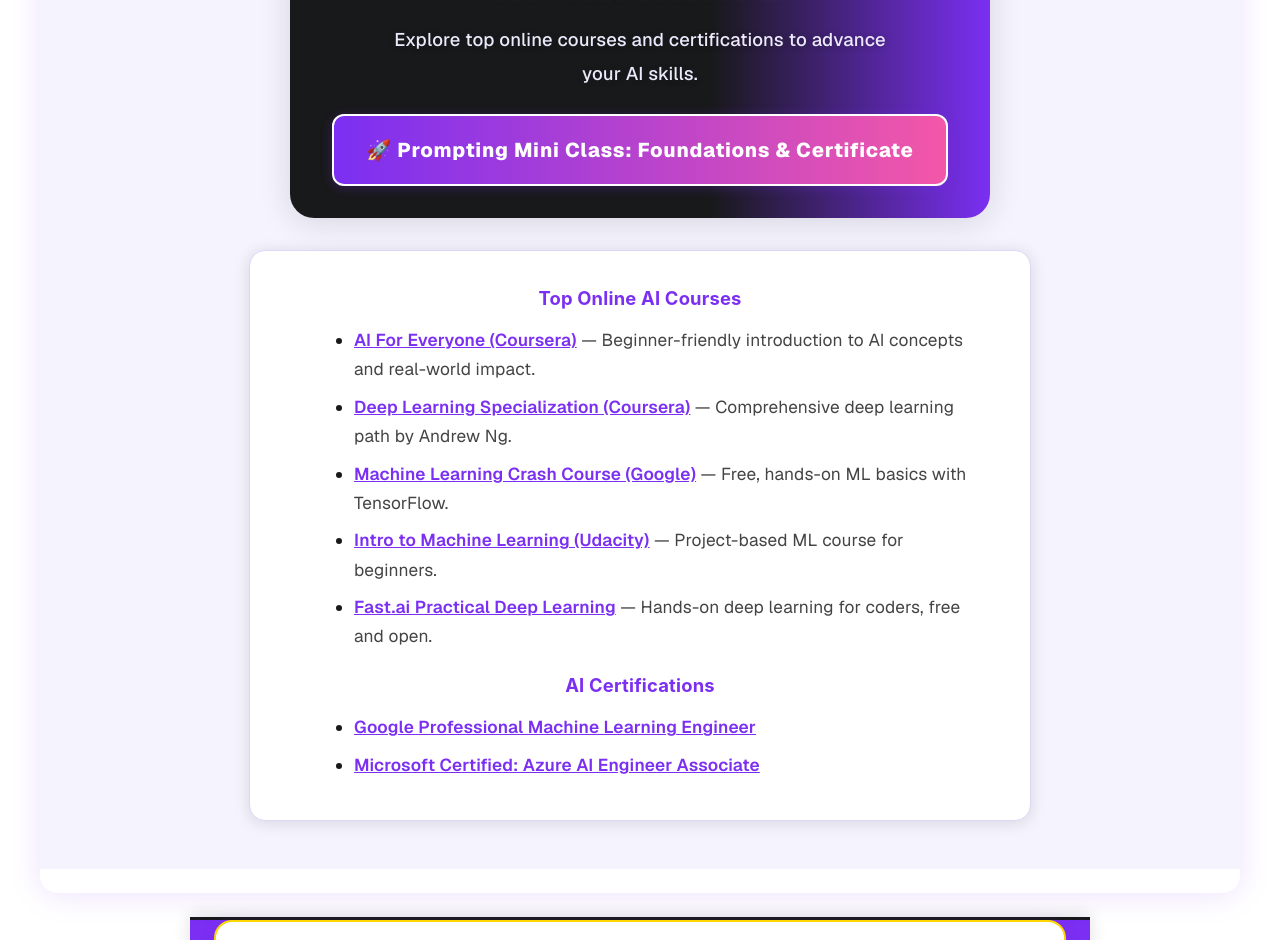
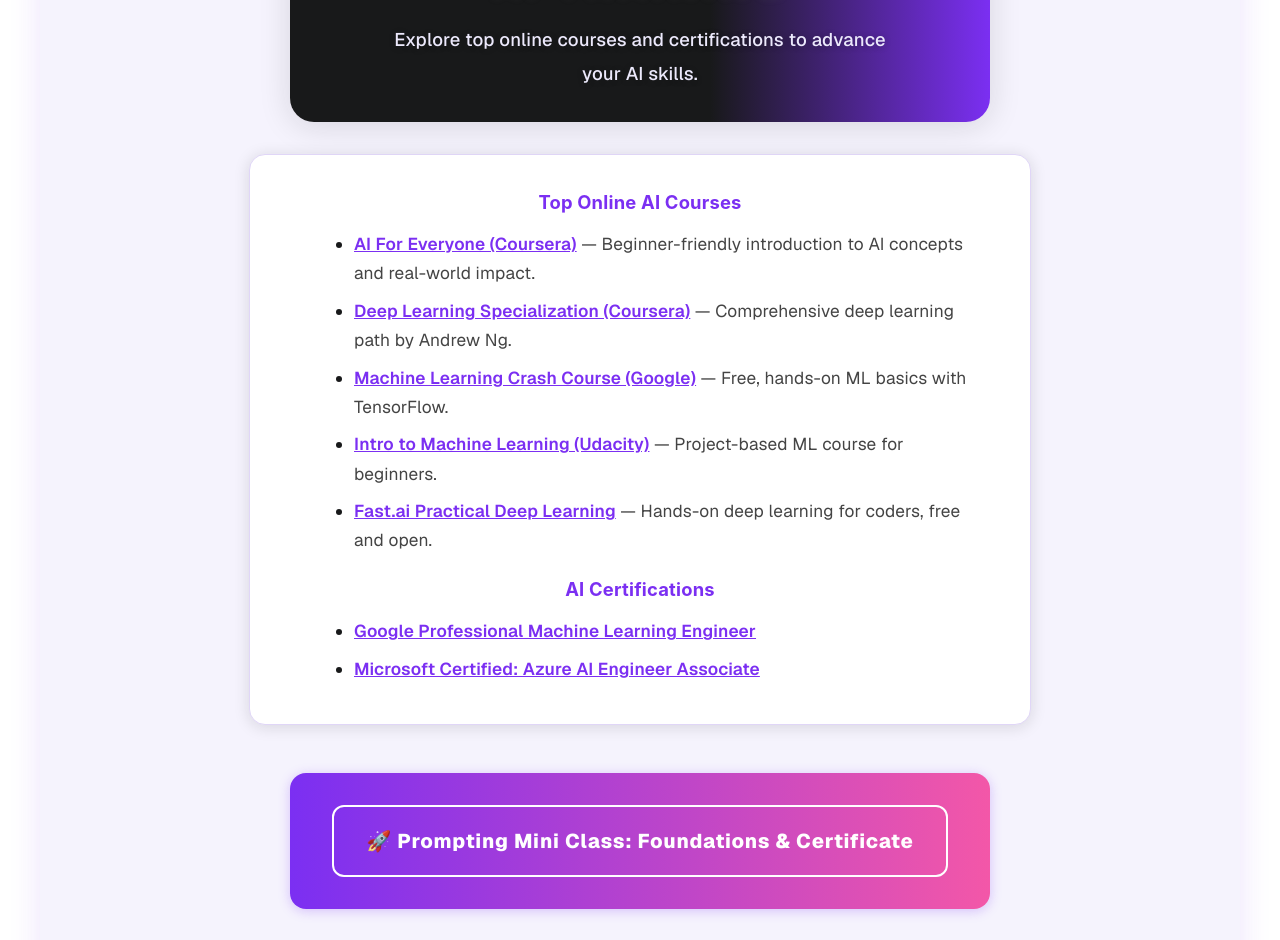
Before and after one commit to Shellzonit/auralis-sanctuary-, a Next.js app: page /training in a window 1280 px wide. Shown: the part 157-1097 px from the top of the page. Built offline with nearby package versions, Linux system fonts and the light colour scheme.

Commit message:
Fix: Reorder training sections for correct flow

```diff
--- a/app/training/page.tsx
+++ b/app/training/page.tsx
@@ -41,35 +41,14 @@ const CERTS = [
 export default function TrainingPage() {
 	return (
 		<main style={{ minHeight: '100vh', background: '#f5f3fd', display: 'flex', flexDirection: 'column', alignItems: 'center', padding: '0 1rem' }}>
+			{/* Section 1: Title/Intro */}
 			<section style={{ width: '100%', maxWidth: 700, margin: '3rem auto 2rem auto', background: 'linear-gradient(90deg, #18191a 0%, #18191a 60%, #7b2ff2 100%)', borderRadius: 24, boxShadow: '0 4px 32px #18191a22', padding: '2rem 0', display: 'flex', flexDirection: 'column', alignItems: 'center', justifyContent: 'center', position: 'relative' }}>
 				<h1 style={{ color: 'rgba(255,255,255,0.97)', fontSize: '2.5rem', fontWeight: 800, fontFamily: 'Playfair Display, Georgia, serif', letterSpacing: '0.12em', textTransform: 'uppercase', textAlign: 'center', margin: 0, width: '100%', position: 'relative', zIndex: 2, textShadow: '0 2px 8px #8882', WebkitTextStroke: '1.5px #bba6f7', filter: 'none', background: 'linear-gradient(180deg, #fff 60%, #e0d6f7 100%)', WebkitBackgroundClip: 'text', WebkitTextFillColor: 'transparent', backgroundClip: 'text', lineHeight: 1.18, paddingBottom: '0.18em' }}>AI Training</h1>
 				<div style={{ color: '#ece9fc', fontSize: '1.15rem', fontWeight: 500, marginTop: 10, textAlign: 'center', maxWidth: 500, textShadow: '0 1px 6px #18191a55' }}>
 					Explore top online courses and certifications to advance your AI skills.
 				</div>
-				{/* Prompting Mini Class Link */}
-				<a
-					href="/training/prompting-class"
-					style={{
-						display: 'inline-block',
-						marginTop: 24,
-						marginBottom: 0,
-						padding: '16px 32px',
-						background: 'linear-gradient(90deg, #7b2ff2 0%, #f357a8 100%)',
-						color: '#fff',
-						fontWeight: 800,
-						fontSize: '1.25rem',
-						borderRadius: 12,
-						boxShadow: '0 2px 12px #7b2ff244',
-						textDecoration: 'none',
-						letterSpacing: '0.04em',
-						transition: 'background 0.2s',
-						textAlign: 'center',
-						border: '2px solid #fff',
-					}}
-				>
-					🚀 Prompting Mini Class: Foundations & Certificate
-				</a>
 			</section>
+			{/* Section 2: Courses/Certifications */}
 			<section style={{ background: '#fff', borderRadius: 16, padding: '32px 40px', maxWidth: 700, margin: '0 auto 48px auto', boxShadow: '0 2px 16px #18191a22', color: '#18191a', textAlign: 'center', fontSize: '1.12rem', lineHeight: 1.7, border: '1.5px solid #e0d6f7' }}>
 				<strong style={{ color: '#7b2ff2', fontSize: '1.15rem' }}>Top Online AI Courses</strong>
 				<ul style={{ margin: '12px 0 18px 24px', color: '#18191a', fontSize: '1.08rem', textAlign: 'left' }}>
@@ -89,6 +68,31 @@ export default function TrainingPage() {
 					))}
 				</ul>
 			</section>
+			{/* Section 3: Prompting Mini Class Link */}
+			<section style={{ width: '100%', maxWidth: 700, margin: '0 auto 48px auto', background: 'linear-gradient(90deg, #7b2ff2 0%, #f357a8 100%)', borderRadius: 16, boxShadow: '0 2px 12px #7b2ff244', padding: '2rem 0', display: 'flex', flexDirection: 'column', alignItems: 'center', justifyContent: 'center', position: 'relative' }}>
+				<a
+					href="/training/prompting-class"
+					style={{
+						display: 'inline-block',
+						marginTop: 0,
+						marginBottom: 0,
+						padding: '16px 32px',
+						background: 'none',
+						color: '#fff',
+						fontWeight: 800,
+						fontSize: '1.25rem',
+						borderRadius: 12,
+						textDecoration: 'none',
+						letterSpacing: '0.04em',
+						transition: 'background 0.2s',
+						textAlign: 'center',
+						border: '2px solid #fff',
+						boxShadow: 'none',
+					}}
+				>
+					🚀 Prompting Mini Class: Foundations & Certificate
+				</a>
+			</section>
 		</main>
 	);
 }
```
